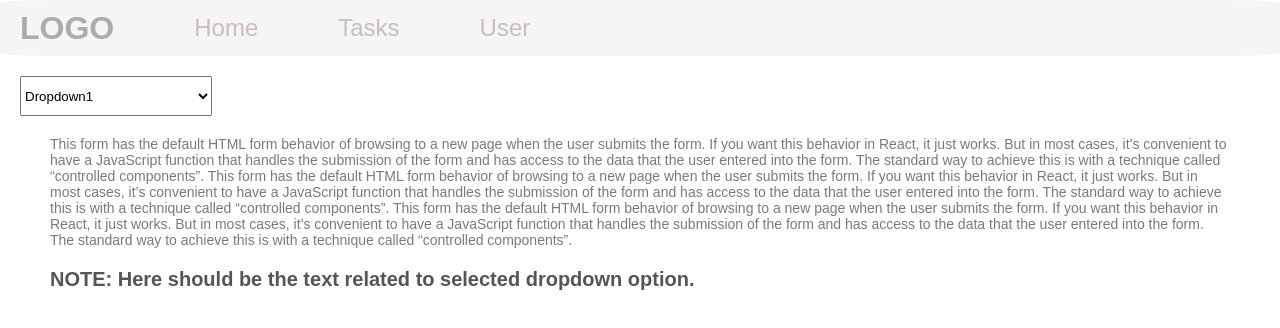
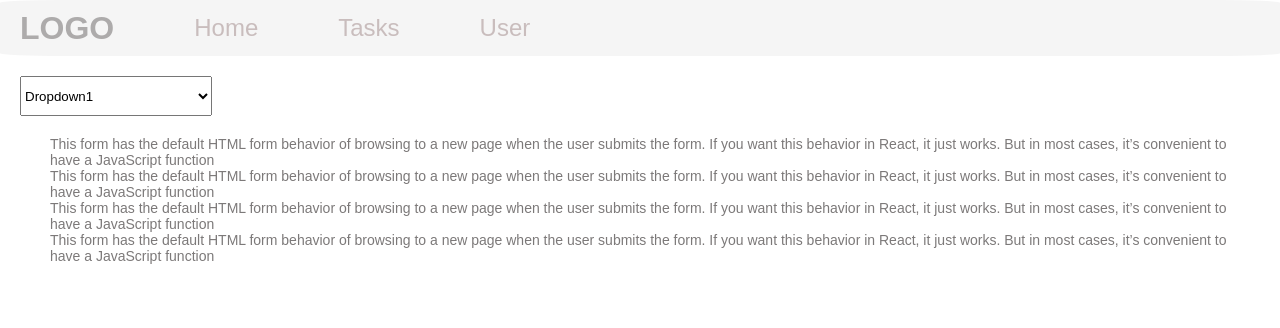
Before and after one commit to Kavya-Gowtham/Nimap_Task, a React (Create React App) app: page / in a window 1280 px wide. Shown: the top 328 px of the page. Built offline with nearby package versions, Linux system fonts and the light colour scheme.

Commit message:
Made changes in Home page and accessed api to get task details

```diff
--- a/src/App.css
+++ b/src/App.css
@@ -24,13 +24,22 @@ body {
   color: rgb(173, 171, 171);
   padding: 0px 40px 0px 20px;
 }
-.nav-link a {
+.nav-link li {
   text-decoration: none;
   color: rgb(201, 189, 189);
   font-size: 24px;
   padding: 10px 40px;
   transition: all 0.3s ease;
+  list-style-type: none;
 }
-.nav-link a:hover {
+.nav-link {
+  display: flex;
+  flex-direction: row;
+  align-items: center;
+}
+a:-webkit-any-link {
+  text-decoration: none;
+}
+.nav-link li:hover {
   background-color: black;
 }
--- a/src/Components/Home/BlockInfo.js
+++ /dev/null
@@ -1,33 +0,0 @@
-import React from "react";
-import "./Home.css";
-
-function BlockInfo() {
-  return (
-    <div>
-      <p className="info">
-        This form has the default HTML form behavior of browsing to a new page
-        when the user submits the form. If you want this behavior in React, it
-        just works. But in most cases, it’s convenient to have a JavaScript
-        function that handles the submission of the form and has access to the
-        data that the user entered into the form. The standard way to achieve
-        this is with a technique called “controlled components”. This form has
-        the default HTML form behavior of browsing to a new page when the user
-        submits the form. If you want this behavior in React, it just works. But
-        in most cases, it’s convenient to have a JavaScript function that
-        handles the submission of the form and has access to the data that the
-        user entered into the form. The standard way to achieve this is with a
-        technique called “controlled components”. This form has the default HTML
-        form behavior of browsing to a new page when the user submits the form.
-        If you want this behavior in React, it just works. But in most cases,
-        it’s convenient to have a JavaScript function that handles the
-        submission of the form and has access to the data that the user entered
-        into the form. The standard way to achieve this is with a technique
-        called “controlled components”.
-      </p>
-      <h3 className="note">
-        NOTE: Here should be the text related to selected dropdown option.
-      </h3>
-    </div>
-  );
-}
-export default BlockInfo;
--- a/src/Components/Home/Dropdown.js
+++ b/src/Components/Home/Dropdown.js
@@ -1,24 +1,48 @@
 import React, { useState } from "react";
 import "./Home.css";
+import message from "./Message";
 
 function Dropdown() {
-  const [dropstate, setDropState] = useState("");
+  const [dropdownItems] = useState([
+    {
+      label: "Dropdown1",
+      value: "dropdown1",
+    },
+    {
+      label: "Dropdown2",
+      value: "dropdown2",
+    },
+    {
+      label: "Dropdown3",
+      value: "dropdown3",
+    },
+  ]);
+
+  const [value, setValue] = useState();
+
+  //functions & event listeners
+  function dropdownHandler(e) {
+    setValue(e.target.value);
+  }
   return (
     <div>
       <select
+        id="select"
         className="dropdown"
-        value={dropstate}
-        onChange={(e) => {
-          setDropState(e.target.value);
-        }}
+        value={value}
+        onChange={dropdownHandler}
       >
-        <option value="dropdown1">Dropdown1</option>
-        <option value="dropdown2">Dropdown2</option>
-        <option className="dropdown-list" value="dropdown3">
-          Dropdown3
-        </option>
-        <option value="dropdown4">Dropdown4</option>
+        {dropdownItems.map((item) => (
+          <option key={item.value} value={item.value}>
+            {item.label}
+          </option>
+        ))}
       </select>
+      {message.map((data) => (
+        <p className="info" key={data.id}>
+          {data.Passage}
+        </p>
+      ))}
     </div>
   );
 }
--- a/src/Components/Home/Home.js
+++ b/src/Components/Home/Home.js
@@ -1,13 +1,11 @@
 import React from "react";
 import "./Home.css";
 import Dropdown from "./Dropdown";
-import BlockInfo from "./BlockInfo";
 
 function Home() {
   return (
     <div>
       <Dropdown />
-      <BlockInfo />
     </div>
   );
 }
--- /dev/null
+++ b/src/Components/Home/Message.js
@@ -0,0 +1,23 @@
+const message = [
+  {
+    id: 1,
+    Passage:
+      "This form has the default HTML form behavior of browsing to a new page when the user submits the form. If you want this behavior in React, it just works. But in most cases, it’s convenient to have a JavaScript function",
+  },
+  {
+    id: 2,
+    Passage:
+      "This form has the default HTML form behavior of browsing to a new page when the user submits the form. If you want this behavior in React, it just works. But in most cases, it’s convenient to have a JavaScript function",
+  },
+  {
+    id: 3,
+    Passage:
+      "This form has the default HTML form behavior of browsing to a new page when the user submits the form. If you want this behavior in React, it just works. But in most cases, it’s convenient to have a JavaScript function",
+  },
+  {
+    id: 4,
+    Passage:
+      "This form has the default HTML form behavior of browsing to a new page when the user submits the form. If you want this behavior in React, it just works. But in most cases, it’s convenient to have a JavaScript function",
+  },
+];
+export default message;
--- a/src/Components/Navigationbar.js
+++ b/src/Components/Navigationbar.js
@@ -1,14 +1,21 @@
 import React from "react";
 import "../App.css";
+import { Link } from "react-router-dom";
 function Navigationbar() {
   return (
     <div>
       <div className="navbar">
         <h1 className="logo">LOGO</h1>
         <div className="nav-link">
-          <a href="/">Home</a>
-          <a href="Tasks">Tasks</a>
-          <a href="User">User</a>
+          <Link to="/">
+            <li>Home</li>
+          </Link>
+          <Link to="/Tasks">
+            <li>Tasks</li>
+          </Link>
+          <Link to="/User">
+            <li>User</li>
+          </Link>
         </div>
       </div>
     </div>
--- a/src/Components/Task/Tasks.js
+++ b/src/Components/Task/Tasks.js
@@ -1,9 +1,27 @@
-import React from "react";
+import React, { useState, useEffect } from "react";
 
 function Tasks() {
+  useEffect(() => {
+    fetchItems();
+  }, []);
+
+  const [items, setItems] = useState([]);
+
+  const fetchItems = async () => {
+    const data = await fetch("http://jsonplaceholder.typicode.com/todos");
+    const items = await data.json();
+    console.log(items);
+    setItems(items);
+  };
   return (
     <div>
-      <h1>THIS IS A TASK PAGE</h1>
+      {items.map((item) => (
+        <p key={item.id}>
+          {item.id} {item.title} {item.completed}
+          <button>Delete</button>
+        </p>
+      ))}
+      <button>Add Item</button>
     </div>
   );
 }
--- a/src/Components/User/User.css
+++ b/src/Components/User/User.css
@@ -11,7 +11,7 @@
   margin-bottom: 20%;
 }
 button {
-  width: 13%;
+  width: 15%;
   height: 40px;
   margin: 0px 20px;
   border-radius: 5px;
```
